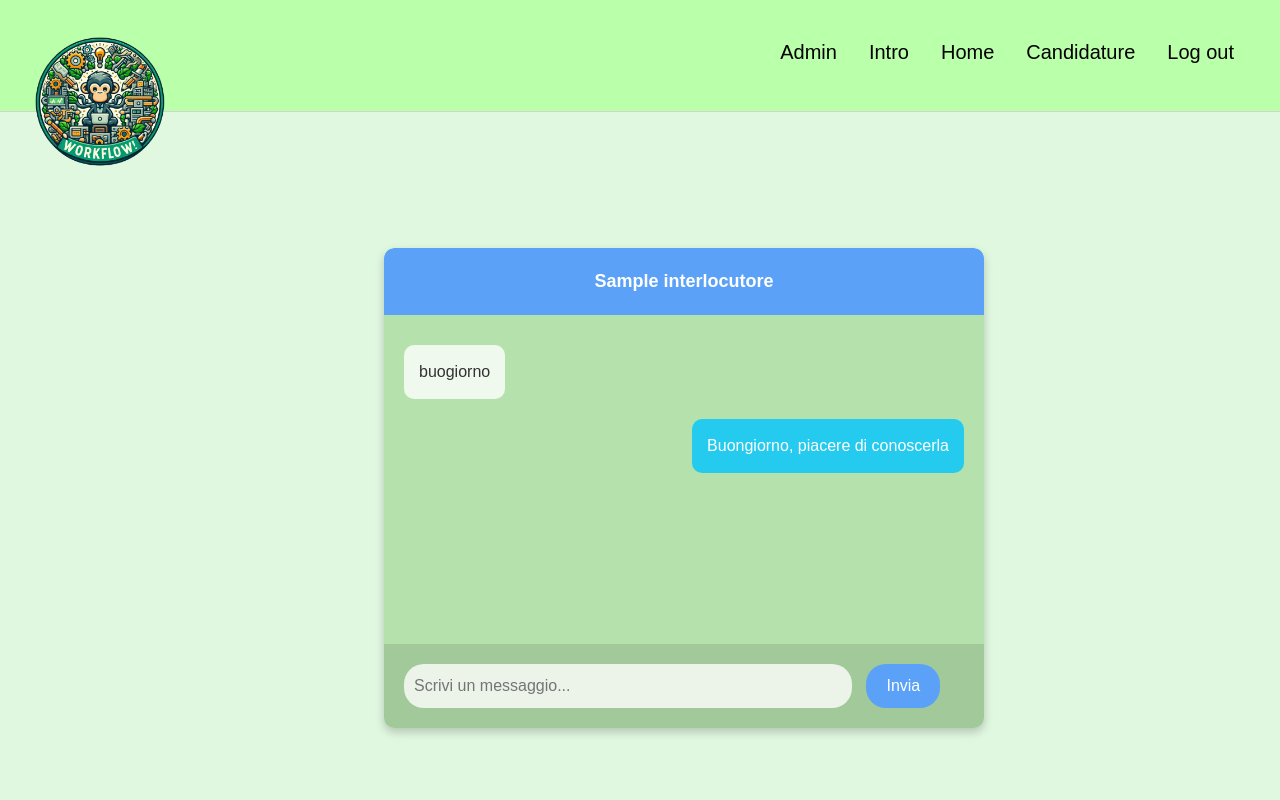
After one commit to AleBsoul/workFlow, a Django app: template myapp/templates/myapp/chat.html in a window 1280 px wide. The commit adds this page. Run offline with Django 5.2, Linux system fonts and the light colour scheme; the template is opened without the code that fills it: most values are stand-ins (such as "Sample title", 1, 10 or a date in 2020); some libraries are stand-ins or nearby versions.

Commit message:
salvataggio prima di provare le websocket

```diff
--- a/myapp/static/myapp/style.css
+++ b/myapp/static/myapp/style.css
@@ -7,6 +7,11 @@ body {
     height: 100vh;
     color: #333;
 }
+
+html, body {
+    overflow-x: hidden;
+}
+
 
 /* alert messages */
 .alert {
@@ -223,7 +235,15 @@ body {
     align-items: center;
     justify-content: space-between;
     background-color: #baffa9;
-    position:relative;
+    position: fixed;
+    top: 0;
+    left: 0;
+    right: 0;
+    z-index: 1000;
+}
+
+.block-content{
+    transform: translateY(15vh);
 }
 
 .right-nav{
@@ -328,71 +348,98 @@ body {
 
 
 /* ======chat====== */
-
-@keyframes toLeft{
-    0% {
-        transform: translateX(100vw);
-    }
-    50%{
-        transform: translateX(50vw);
-    }
-    100% {
-        transform: translateX(0vw);
-    }
+#chat-container {
+    display: flex;
+    flex-direction: column;
+    width: 100%;
+    max-width: 600px;
+    height: 60vh;
+    background: #baffa997;
+    border-radius: 10px;
+    overflow: hidden;
+    box-shadow: 0 4px 10px rgba(0, 0, 0, 0.2);
+    margin-top: 10%;
+    margin-left: 30%;
 }
 
-.chat-list {
-    display:grid;
-    flex-direction: row;
-    position: relative;
-    padding:10px;
-    margin-top:10px;
-    width: 50%;
-    margin-left:25%;
-    overflow: hidden;
-    border: #ddd 1px solid;
-    border-radius: 5px;
-    transition: all ease-out 0.5s;
+#chat-header {
+    padding: 20px;
+    background: #5ba1f7;
+    color: white;
+    text-align: center;
+    font-size: 18px;
+    font-weight: bold;
+    border-top-left-radius: 10px;
+    border-top-right-radius: 10px;
 }
 
-.chat {
-    background: #fff;
-    border-radius: 5px;
-    border: #ddd 1px solid;
-    padding: 15px;
-}
-.chat h2 {
-    margin: 0;
-    font-size: 20px;
-    color: #333;
-}
-.chat p {
-    color: #666;
-}
-.chat:hover{
-    border-color: rgba(0, 0, 0, 0.2);
-    background: #baffa9;
-    transition:all 0.2s linear
+#message-container {
+    flex: 1;
+    display: flex;
+    flex-direction: column;
+    padding: 20px;
+    overflow-y: auto;
+    background: rgba(0, 0, 0, 0.1);
 }
 
-.icon-button {
-    outline: 0;
-    position: absolute;
-    right: 10px;
-    top: 12px;
-    width: 32px;
-    height: 32px;
+#chat-input {
+    display: flex;
+    padding: 20px;
+    background: rgba(0, 0, 0, 0.2);
+}
+
+#chat-input input {
+    flex: 1;
+    padding: 10px;
+    font-size: 16px;
     border: none;
-    background: 0;
-    padding: 0;
+    border-radius: 20px;
+    margin-right: 10px;
+    outline: none;
+    width:80%;
+    background: rgba(255, 255, 255, 0.8);
+}
+
+#chat-input button {
+    padding: 10px 20px;
+    font-size: 16px;
+    border: none;
+    border-radius: 20px;
     cursor: pointer;
+    background-color: #5ba1f7;
+    color: white;
+    transition: background-color 0.3s;
+}
+
+#chat-input button:hover {
+    background-color: #0072ff;
+}
+
+#chat-form{
+    width:100%;
+}
+
+.chat-message {
+    margin: 10px 0;
+    padding: 15px;
+    border-radius: 10px;
+    background-color: rgba(255, 255, 255, 0.8);
+    color: #333;
+    align-self: flex-start;
+    max-width: 70%;
+    word-wrap: break-word;
+}
+
+.chat-message.user {
+    background-color: rgba(0, 198, 255, 0.8);
+    color: white;
+    align-self: flex-end;
 }
 
 
 /* ======STAR ICON======= */
 
 .star-button{
-    position:absolute;
     left: 80%;
     background-color: rgba(255, 255, 255, 0);
     border:none;
--- a/myapp/templates/base.html
+++ b/myapp/templates/base.html
@@ -9,8 +9,6 @@
     <link href="https://fonts.googleapis.com/css2?family=Poppins:wght@300;500;600&display=swap" rel="stylesheet">
     <link rel="stylesheet" href="https://cdn.jsdelivr.net/npm/bootstrap@4.3.1/dist/css/bootstrap.min.css" integrity="sha384-ggOyR0iXCbMQv3Xipma34MD+dH/1fQ784/j6cY/iJTQUOhcWr7x9JvoRxT2MZw1T" crossorigin="anonymous">
     <link rel="stylesheet" href="https://cdnjs.cloudflare.com/ajax/libs/font-awesome/6.5.2/css/all.min.css">
-    <link rel="stylesheet" href="https://cdnjs.cloudflare.com/ajax/libs/font-awesome/6.0.0-beta3/css/all.min.css">
-    <link rel="stylesheet" href="https://cdnjs.cloudflare.com/ajax/libs/font-awesome/5.15.3/css/all.min.css">
     <script src="https://code.jquery.com/jquery-3.5.1.slim.min.js"></script>
     <script src="https://cdn.jsdelivr.net/npm/@popperjs/core@2.9.3/dist/umd/popper.min.js"></script>
     <script src="https://stackpath.bootstrapcdn.com/bootstrap/4.5.2/js/bootstrap.min.js"></script>
@@ -39,22 +37,16 @@
                 <button id="">
                     <a class="a" href="/candidature">Candidature</a>
                 </button>
-                {% if tipo == 'datore' %}
-                    <button id="">
-                        <a class="a" href="/addOfferta">Aggiungi offerta</a>
-                    </button>
-                {% elif tipo == 'datore' %}
-                    <button id="">
-                        <a class="a" href="/preferiti">Preferiti</a>
-                    </button>
-                {% endif %}
+                {% block navcontent %}{% endblock %}
                 <button id="btn-logout">
                     <a class="a-logout"href="/logout">Log out</a>
                 </button>
             </div>
         </div>
     </div>
-    {% block content %}{% endblock%}
+    <div class="block-content">
+        {% block content %}{% endblock %}
+    </div>
 </body>
 
 </html>
--- /dev/null
+++ b/myapp/templates/myapp/chat.html
@@ -0,0 +1,34 @@
+{% extends "base.html" %}
+
+{% block navcontent %}
+    {% if tipo == 'datore' %}
+        <button id="">
+            <a class="a" href="/addOfferta">Aggiungi offerta</a>
+        </button>
+    {% elif tipo == 'candidato' %}
+        <button id="">
+            <a class="a" href="/preferiti">Preferiti</a>
+        </button>
+    {% endif %}
+{% endblock %}
+
+
+{% block content %}
+    <div id="chat-container">
+        <div id="chat-header">{{ interlocutore }}</div>
+        <div id="message-container">
+            <div class="chat-message">
+                buogiorno
+            </div>
+            <div class="chat-message user">
+                Buongiorno, piacere di conoscerla
+            </div>
+        </div>
+        <div id="chat-input">
+            <form id="chat-form" action>
+                <input type="text" id="message-input" placeholder="Scrivi un messaggio..." />
+                <button type="submit">Invia</button>
+            </form>
+        </div>
+    </div>
+{% endblock %}
--- a/myapp/templates/myapp/login.html
+++ b/myapp/templates/myapp/login.html
@@ -1,4 +1,5 @@
 {%extends "base.html"%}
+
 
 {% block content %}
 <form class="form" method="post">
--- a/workFlow/urls.py
+++ b/workFlow/urls.py
@@ -24,7 +24,7 @@ urlpatterns = [
     path('home/', views.home, name='home'),
     path('candidati/<int:offerta_id>/', views.candidati, name='candidati'),
     path('candidati_2/<int:offerta_id>/', views.candidati_2, name='candidati_2'),
-
+    path('chat/<int:cand_id>/', views.chat, name='chat'),
     path('favourite/<int:offerta_id>/', views.favourite, name='favourite'),
     path('favourite_2/<int:offerta_id>/', views.favourite_2, name='favourite_2'),
     path('cancella_offerta/<int:offerta_id>/', views.cancella_offerta, name='cancella_offerta'),
```
Also changed, not shown: other parts of myapp/static/myapp/style.css (+45 -19 lines), myapp/forms.py (+6 -6 lines), myapp/models.py (+4 -4 lines), myapp/templates/myapp/candidature.html (+21 -2 lines), myapp/templates/myapp/complSignup.html (+13 -0 lines), myapp/templates/myapp/home.html (+12 -0 lines), myapp/templates/myapp/intro.html (+13 -0 lines), myapp/templates/myapp/nuovaOfferta.html (+14 -0 lines), myapp/templates/myapp/preferiti.html (+14 -0 lines), myapp/templates/myapp/signup.html (+14 -0 lines), myapp/views.py (+16 -0 lines), db.sqlite3, myapp/migrations/0007_alter_messaggio_contenuto_alter_offerta_descrizione_and_more.py (added).
